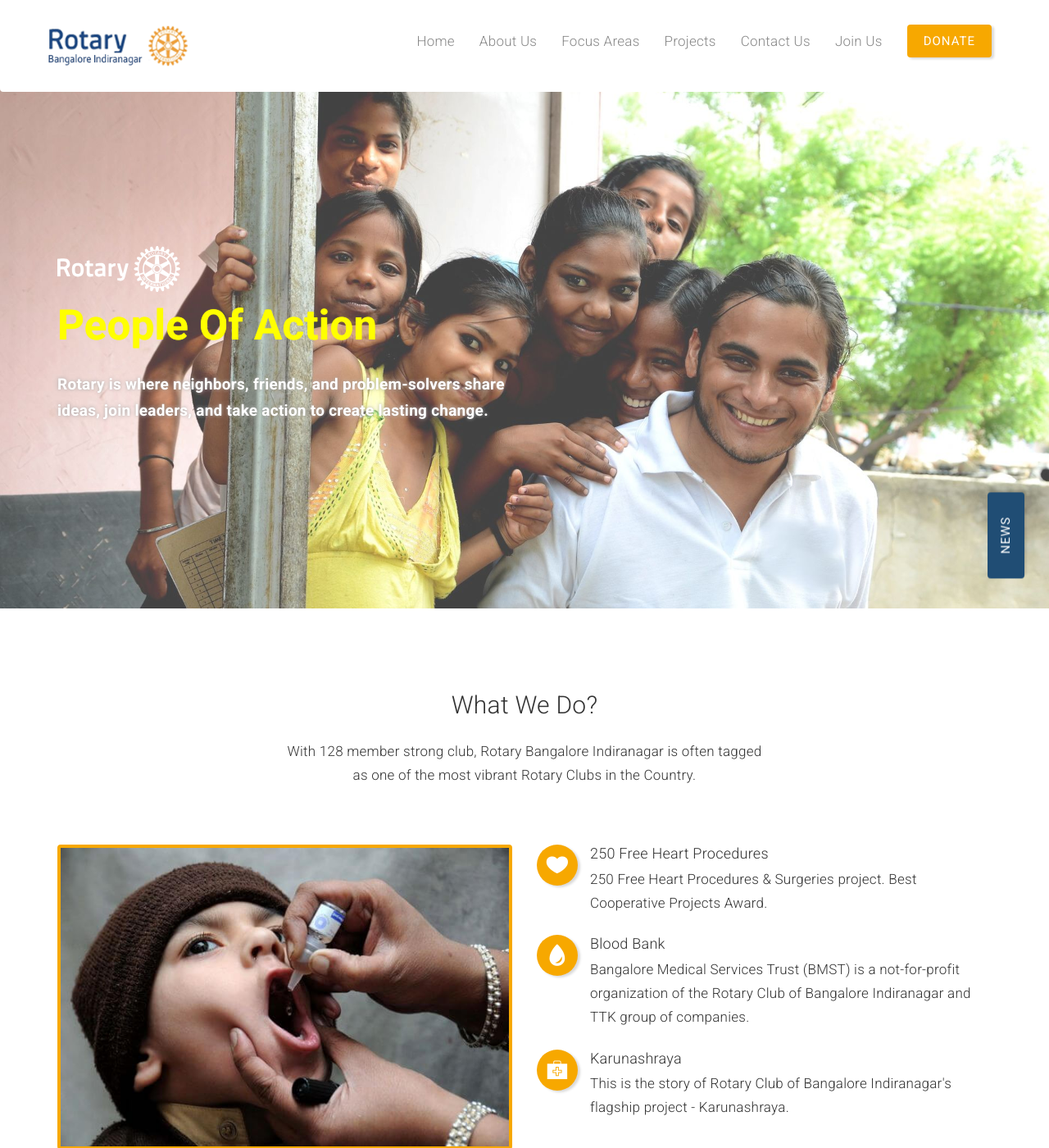
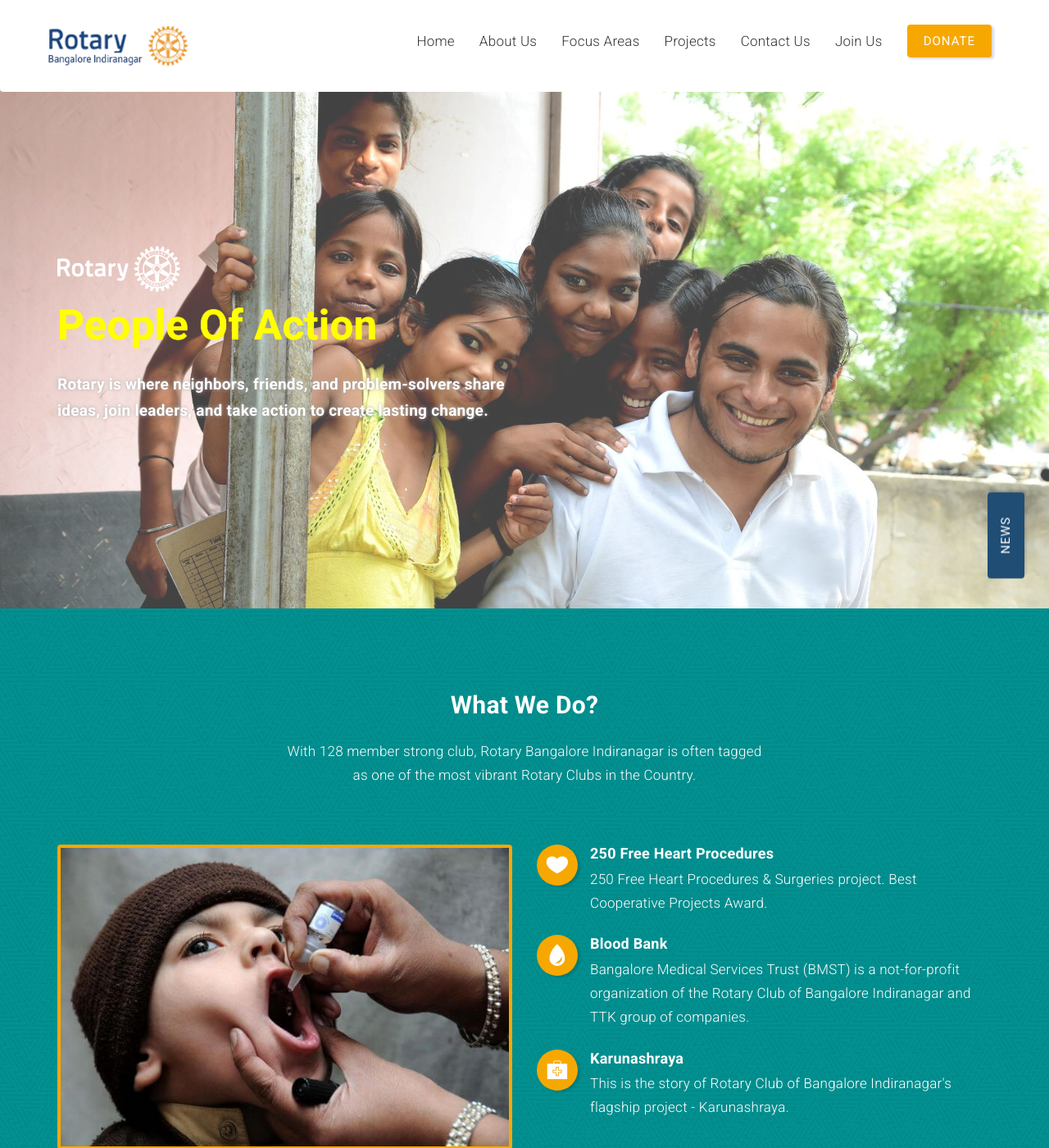
Before and after one commit to sharathdt/rtry, a Jekyll site: the page built from index.html, in a window 1280 px wide and 1400 px high. Shown: the whole window at 82% size. Built offline with Jekyll 4.4.1, drawn with Linux system fonts in a browser that asks for light colours; some web fonts are replaced.

Commit message:
Client requested changes

```diff
--- /dev/null
+++ b/_data/projects.yml
@@ -0,0 +1 @@
+- title:
--- a/_includes/about.html
+++ b/_includes/about.html
@@ -1,11 +1,11 @@
    <!-- Section -->
-    <section class=" pt-100 pb-80" id="about">
+    <section class=" pt-100 pb-80 bg-img white" id="about" style="background-image: url({{site.baseurl}}/images/geo-green.png)">
        <div class="container">
             <div class="row">
                 <div class="col-md-12">
                     <div class="heading-box" data-aos="fade-up">
-                        <h2>What we do?</h2>
-                        <p class="sub-heading">With 128 member strong club, Rotary Bangalore Indiranagar is often tagged as one of the most vibrant Rotary Clubs in the Country.</p>
+                        <h2 class="white">What we do?</h2>
+                        <p class="sub-heading white">With 128 member strong club, Rotary Bangalore Indiranagar is often tagged as one of the most vibrant Rotary Clubs in the Country.</p>
                     </div>
                 </div>
                 <div class="col-md-6 mt-20" data-aos="fade-up">
@@ -18,7 +18,7 @@
                                 <i class="ion-ios-heart"></i>
                             </div>
                             <div class="features-body">
-                                <h6 class="heading">250 Free Heart Procedures</h6>
+                                <h6 class="heading white">250 Free Heart Procedures</h6>
                                 <p>250 Free Heart Procedures & Surgeries project. Best Cooperative Projects Award.</p>
                             </div>
                         </li>
@@ -27,7 +27,7 @@
                                 <i class="ion-waterdrop"></i>
                             </div>
                             <div class="features-body">
-                                <h6 class="heading">Blood Bank</h6>
+                                <h6 class="heading white">Blood Bank</h6>
                                 <p>Bangalore Medical Services Trust (BMST) is a not-for-profit organization of the Rotary Club of Bangalore Indiranagar and TTK group of companies.</p>
                             </div>
                         </li>
@@ -36,7 +36,7 @@
                                 <i class="ion-ios-medkit"></i>
                             </div>
                             <div class="features-body">
-                                <h6 class="heading">Karunashraya</h6>
+                                <h6 class="heading white">Karunashraya</h6>
                                 <p>This is the story of Rotary Club of Bangalore Indiranagar's flagship project - Karunashraya.</p>
                             </div>
                         </li>
--- a/_includes/footer.html
+++ b/_includes/footer.html
@@ -4,7 +4,7 @@
                 <div class="row">
                     <div class="col-md-6" data-aos="zoom-in-up">
                         <div class="footer-box about-box" >
-                            <img src="{{site.baseurl}}/images/rotary-indiranagar-logo.png" alt="{{site.title}}">         <!-- Replace woth your logo -->
+                            <img width="200" src="{{site.baseurl}}/images/rotary-logo-text-reversed.svg" alt="{{site.title}}">         <!-- Replace woth your logo -->
                             <br/><br/>
                             <p>Rotary Indiranagar touches more than 150,000 lives every year! It is known for its service in Hospice through Karunashraya, Blood donation camps raising more than 15,000 units every year and awareness camps through BleedHope, more than 250 free heart surgeries for the needy, 6 adopted villages and many more projects.</p>
                         </div>
--- a/_sass/custom.scss
+++ b/_sass/custom.scss
@@ -24,6 +24,10 @@
         font-weight: bold !important;
 }
 
+.navbar-default .navbar-nav > li > a {
+    color: $text-color;
+}
+
 .navbar-default .navbar-nav > li > a:focus {
     color: #f7a800 !important;
     background-color: transparent;
@@ -47,6 +51,7 @@
     position: relative;
     background: #fff;
     width: 90%;
+    height: 320px;
     padding: 30px;
     float: right;
     margin-top: -5em;
@@ -55,6 +60,11 @@
     -webkit-box-shadow: 0 10px 20px -12px rgba(0,0,0,.18);
     -moz-box-shadow: 0 10px 20px -12px rgba(0,0,0,.18);
     box-shadow: 0 10px 20px -12px rgba(0,0,0,.18);
+
+    @include media-query($on-palm) {
+        height: auto;
+    }
+
 }
 
 .fh5co-blog .blog-text span.posted_by {
@@ -75,13 +85,6 @@
 .fh5co-blog .blog-text span {
     display: inline-block;
     margin-bottom: 20px;
-}
-.footer {
-    img {
-        -webkit-filter: grayscale(1);
-                filter: grayscale(1);
-        opacity: 0.4;
-    }
 }
 
 .loader {
@@ -233,6 +236,7 @@
         text-align: center;
         color: #fff;
         padding: 30px;
+        font-weight: normal;
     }
     p {
         height: 215px;
@@ -267,6 +271,7 @@
          border: 1px solid #ccc;
         h4 {
             padding: 20px;
+            font-weight: normal;
             }
 
         .btn {
@@ -313,3 +318,31 @@
     background-repeat: repeat;
     background-size: 71px 85px;
 }
+
+
+
+.footer {
+    img {
+        opacity: 0.7;
+    }
+
+    .contact {
+        li {
+            a {
+                &:hover {
+                    color: #fff;
+                }
+            }
+        }
+    }
+}
+
+
+.footer-pri {
+    border-top: none;
+    border-bottom: 1px solid #555;
+    background-color: #343a40 !important;
+}
+.footer-sec {
+    background-color: #343a40 !important;
+}
--- a/_sass/style.scss
+++ b/_sass/style.scss
@@ -38,6 +38,7 @@
     letter-spacing: 0.015em;
     position: relative;
     overflow-x: hidden;
+    text-rendering: optimizeLegibility;
 }
 
 a{
@@ -276,6 +277,7 @@
     margin-bottom: 0.8em;
     line-height: 1.2em;
     text-transform: capitalize;
+    font-weight: bold;
 }
 
 h1{font-size: 34px;}
--- a/donate.html
+++ b/donate.html
@@ -16,11 +16,11 @@
 </section>
 
 
-<section class="pt-100 pb-80 dark-bg bg-img" id="" style="background-image: url({{site.baseurl}}/images/geo-darkblue.png)">
+<section class="pt-100 pb-80 dark-bg bg-img" id="" style="background-image: url({{site.baseurl}}/images/rotary-logo-white.svg)">
    <div class="container">
       <div class="row">
          <div class="col-md-8 col-md-offset-2 text-center" data-aos="fade-up">
-            <img width="100" src="{{site.baseurl}}/images/rotary-logo-white.svg" alt="{{site.title}}">
+            <!-- <img width="100" src="{{site.baseurl}}/images/rotary-logo-white.svg" alt="{{site.title}}"> -->
              <h3 class="text-center white pt-20">With your help, we can make lives better in your community and around the world</h3>
           </div>
        </div>
```
Also changed, not shown: join-us.html (+9 -2 lines), images/Fwd_ People of action/10068_Together We Inspire Facebook post_ORIGINAL.jpg (added), images/Fwd_ People of action/10069_Together We Connect Facebook post_ORIGINAL.jpg (added), images/Fwd_ People of action/10803_Together We Transform Facebook post_ORIGINAL.jpg (added), images/geo-green-light.png (added), images/light-bg.jpg (deleted), 1 other file.
